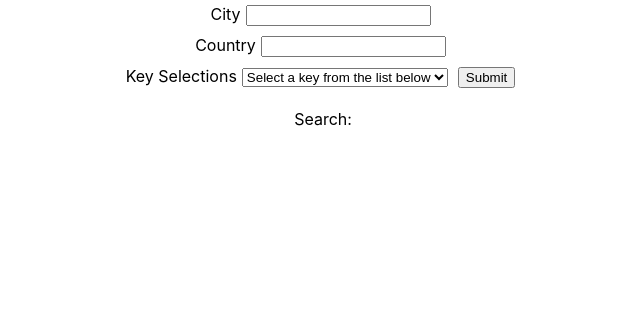
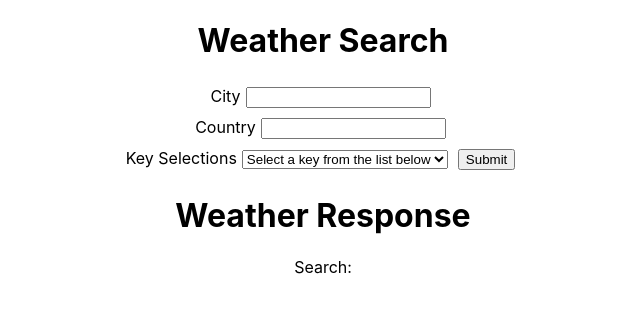
Before and after one commit to CoopsCodes/jb-codingchallenge-2.0, a React (Create React App) app in the folder Frontend/frontend/: page / in a window 1280 px wide. Shown: the top 312 px of the page, without its empty margins (317-957 px from the left). Built offline with nearby package versions, Linux system fonts and the light colour scheme.

Commit message:
refactoring and tidying front end

```diff
--- a/Frontend/frontend/src/App.js
+++ b/Frontend/frontend/src/App.js
@@ -1,8 +1,6 @@
 import React, { Component } from "react";
 import axios from "axios";
 import "./App.css";
-// const moment = require("moment");
-// moment().format();
 
 class App extends Component {
   constructor(props) {
@@ -12,34 +10,20 @@ class App extends Component {
       country: "",
       key: "",
       weather: []
-      // callsMade1: 0,
-      // callsMade2: 0,
-      // callsMade3: 0,
-      // callsMade4: 0,
-      // callsMade5: 0,
-      // keyCalls: [],
-      // lockOutTime1: '',
-      // lockOutTime2: '',
-      // lockOutTime3: '',
-      // lockOutTime4: '',
-      // lockOutTime5: '',
-      // timeNow1: '',
-      // timeNow2: '',
-      // timeNow3: '',
-      // timeNow4: '',
-      // timeNow5: ''
     };
     this.handleChange = this.handleChange.bind(this);
     this.handleSubmit = this.handleSubmit.bind(this);
   }
 
+  // Assigning the names and values of each form element, re-renders as form is filled out so state will always represent what is in the form
   handleChange(e) {
     this.setState({ [e.target.name]: e.target.value });
   }
 
-  // async api call, async to ensure responses are handles if there is a delay
+  // Async API call, async to ensure responses are handles if there is a delay.
   async callApi() {
     try {
+      // Response is calling the back-end server endpoint on /weather and passing in query params from the form
       const response = await axios.get("http://localhost:5000/weather", {
         params: {
           city: this.state.city,
@@ -47,154 +31,22 @@ class App extends Component {
           key: this.state.key
         }
       });
+      // This is checking for a response that isnt 200 'OK' and popping that message up on screen as an alert.
       if (response.data.data.cod !== 200) {
         return alert(response.data.data.message);
       } else {
+        // Else we are setting the OK response to state.
         this.setState({ weather: response.data });
       }
-      console.log("GET response", response);
+      // console.log("GET response", response);
     } catch (err) {
-      console.log("catch error", err);
       return alert(err);
     }
   }
 
   handleSubmit(e) {
     e.preventDefault();
-
-    // if (this.state.lockOutTime1 === "") {
-    //   this.setState({
-    //     lockOutTime1: moment()
-    //       .add(1, "hour")
-    //       .format("LLL")
-    //   });
-    // } else if (this.state.lockOutTime2 === "") {
-    //   this.setState({
-    //     lockOutTime2: moment()
-    //       .add(1, "hour")
-    //       .format("LLL")
-    //   });
-    // } else if (this.state.lockOutTime3 === "") {
-    //   this.setState({
-    //     lockOutTime3: moment()
-    //       .add(1, "hour")
-    //       .format("LLL")
-    //   });
-    // } else if (this.state.lockOutTime4 === "") {
-    //   this.setState({
-    //     lockOutTime4: moment()
-    //       .add(1, "hour")
-    //       .format("LLL")
-    //   });
-    // } else if (this.state.lockOutTime5 === "") {
-    //   this.setState({
-    //     lockOutTime5: moment()
-    //       .add(1, "hour")
-    //       .format("LLL")
-    //   });
-    // }
-
-    // if (this.state.key === "KEY1" && this.state.timeNow1 === "") {
-    //   this.setState({ timeNow1: moment().format("LLL") });
-    // }
-    // if (this.state.key === "KEY2" && this.state.timeNow2 === "") {
-    //   this.setState({ timeNow2: moment().format("LLL") });
-    // }
-    // if (this.state.key === "KEY3" && this.state.timeNow3 === "") {
-    //   this.setState({ timeNow3: moment().format("LLL") });
-    // }
-    // if (this.state.key === "KEY4" && this.state.timeNow4 === "") {
-    //   this.setState({ timeNow4: moment().format("LLL") });
-    // }
-    // if (this.state.key === "KEY5" && this.state.timeNow5 === "") {
-    //   this.setState({ timeNow5: moment().format("LLL") });
-    // }
-    // if (
-    //   (this.state.key === "KEY1" && this.state.callsMade1 <= 4 &&
-    //     this.state.lockOutTime1 === "" &&
-    //     this.state.timeNow1 === "") ||
-    //   (this.state.key === "KEY1" && this.state.callsMade1 <= 4 && this.state.lockOutTime1 > this.state.timeNow1)
-    // ) {
-    //   this.callApi()
-    //   this.setState(state => ({
-    //     callsMade1: state.callsMade1 + 1
-    //   }));
-    // } else {
-    //   alert(`You've used all the key allocations on this selection right now`);
-    // }
-
-    // if (
-    //   (this.state.key === "KEY1" && this.state.callsMade1 <= 4) ||
-    //   (this.state.key === "KEY1" &&
-    //     this.state.callsMade1 <= 4 &&
-    //     this.state.lockOutTime1 > this.state.timeNow1)
-    // ) {
-    //   this.callApi();
-    //   this.setState(state => ({
-    //     callsMade1: state.callsMade1 + 1
-    //   }));
-    // } else {
-    //   alert(
-    //     `You've used all the key allocations on this selection right now please try again after ${this.state.lockOutTime1}`
-    //   );
-    // }
-
-    // if (
-    //   (this.state.key === "KEY2" && this.state.callsMade2 <= 4) ||
-    //   (this.state.key === "KEY2" &&
-    //     this.state.callsMade2 <= 4 &&
-    //     this.state.lockOutTime2 > this.state.timeNow2)
-    // ) {
-    //   this.setState(state => ({
-    //     callsMade2: state.callsMade2 + 1
-    //   }));
-    // } else {
-    //   alert(
-    //     `You've used all the key allocations on this selection right now please try again after ${this.state.lockOutTime2}`
-    //   );
-    // }
-
-    //   if (
-    //     (this.state.callsMade3 <= 4 &&
-    //       this.state.lockOutTime3 === "" &&
-    //       this.state.timeNow3 === "") ||
-    //     (this.state.callsMade3 <= 4 && this.state.lockOutTime3 > this.state.timeNow3)
-    //   ) {
-    //     this.callApi()
-    //     this.setState(state => ({
-    //       callsMade3: state.callsMade3 + 1
-    //     }));
-    //   } else {
-    //     alert(`You've used all the key allocations on this selection right now`);
-    //   }
-
-    //   if (
-    //     (this.state.callsMade4 <= 4 &&
-    //       this.state.lockOutTime4 === "" &&
-    //       this.state.timeNow4 === "") ||
-    //     (this.state.callsMade4 <= 4 && this.state.lockOutTime4 > this.state.timeNow4)
-    //   ) {
-    //     this.callApi()
-    //     this.setState(state => ({
-    //       callsMade4: state.callsMade4 + 1
-    //     }));
-    //   } else {
-    //     alert(`You've used all the key allocations on this selection right now`);
-    //   }
-
-    //   if (
-    //     (this.state.callsMade5 <= 4 &&
-    //       this.state.lockOutTime5 === "" &&
-    //       this.state.timeNow5 === "") ||
-    //     (this.state.callsMade5 <= 4 && this.state.lockOutTime5 > this.state.timeNow5)
-    //   ) {
-    //     this.callApi()
-    //     this.setState(state => ({
-    //       callsMade5: state.callsMade5 + 1
-    //     }));
-    //   } else {
-    //     alert(`You've used all the key allocations on this selection right now`);
-    //   }
+    // This is invoking the API call when ever the form is submitted
     this.callApi();
   }
 
@@ -203,7 +55,7 @@ class App extends Component {
     return (
       <div>
         <div className="App">
-          {/* <h1>Weather Search</h1> */}
+          <h1>Weather Search</h1>
           <form className="form" onSubmit={this.handleSubmit}>
             <div className="formFields">
               <label>City</label>
@@ -236,9 +88,10 @@ class App extends Component {
             </label>
             <input type="submit" value="Submit" />
           </form>
+
+          {/* Displaying the weather data from state, Mapping is used because it can often be part of an array */}
           <div>
-            {/* Display here */}
-            {/* <h1>Weather Response</h1> */}
+            <h1>Weather Response</h1>
             {weather.length === 0 ? (
               <p>Search:</p>
             ) : (
```
Also changed, not shown: 1 other file (tests, documents, lock files or other folders).
